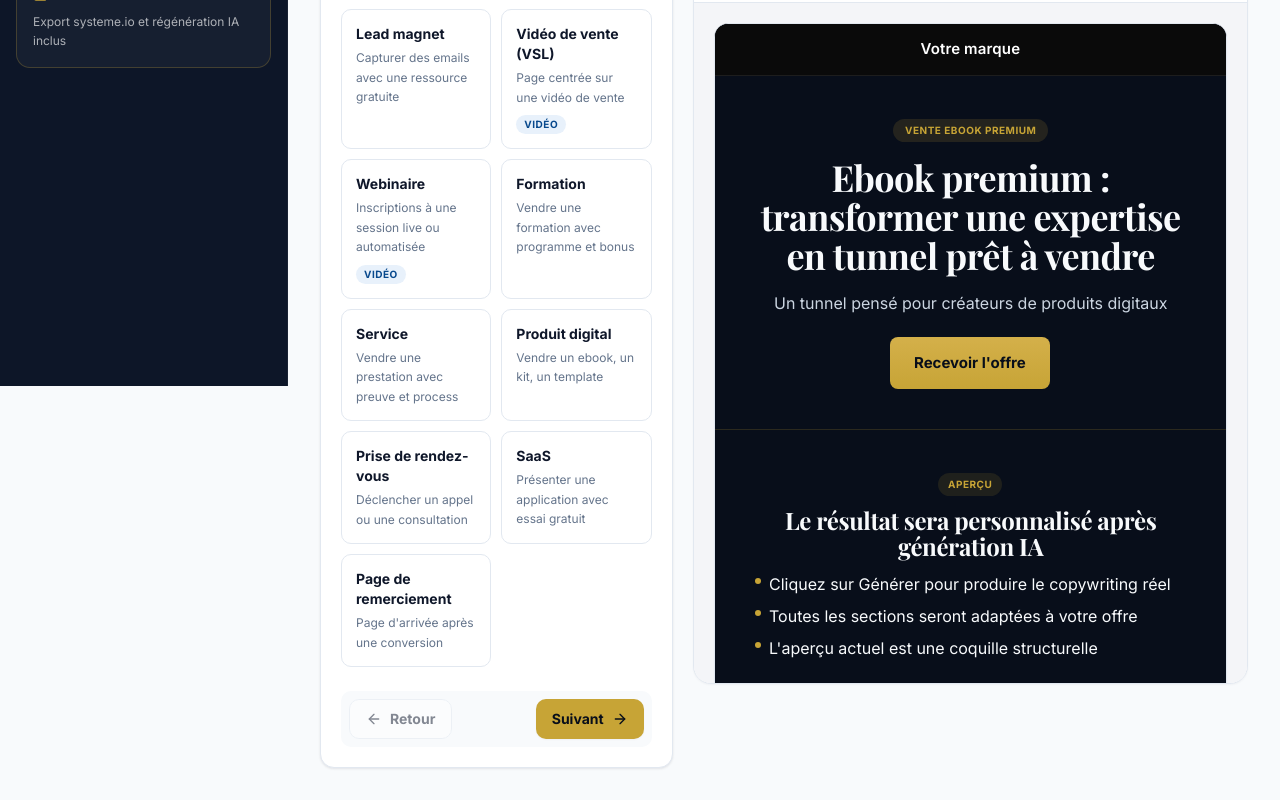
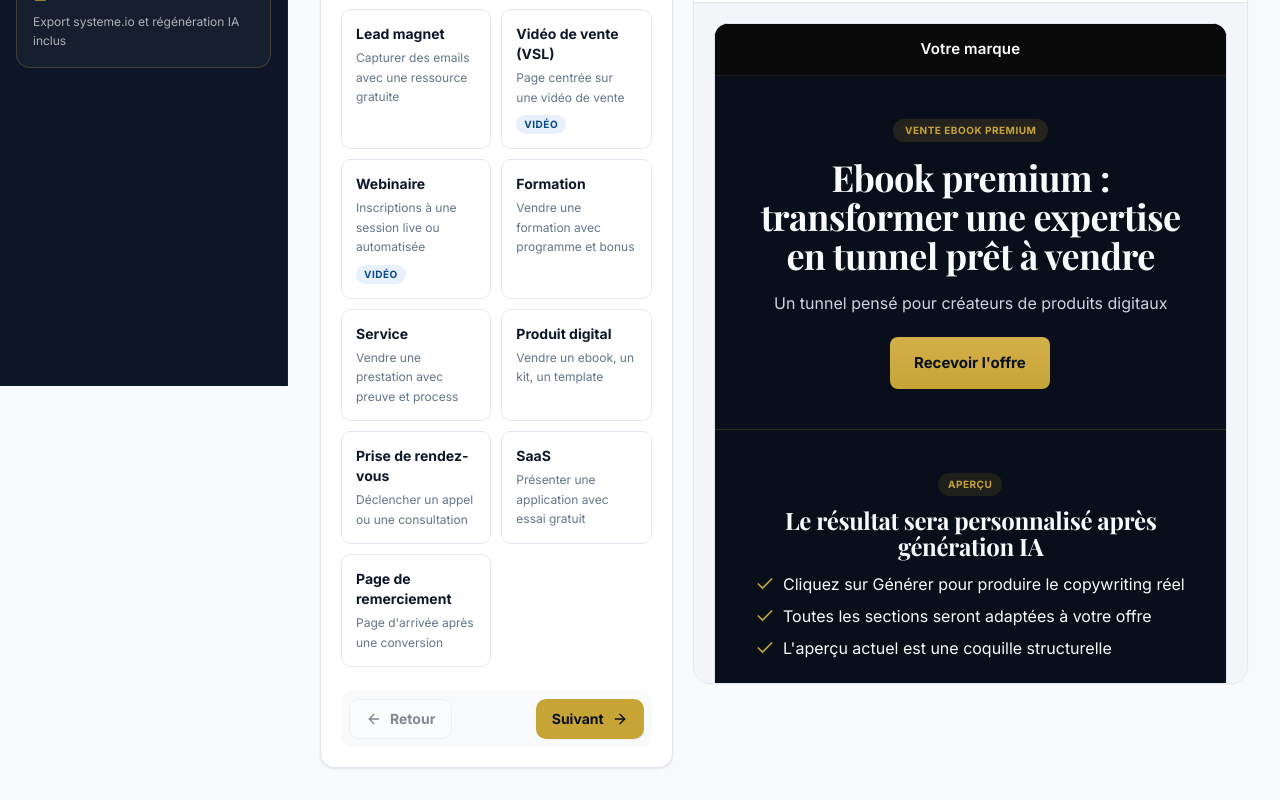
Before and after one commit to Takiyulai/funnelflow-ai, a Next.js app: page /create in a window 1280 px wide. Shown: the part 414-1214 px from the top of the page. Built offline with nearby package versions, Linux system fonts and the light colour scheme; a web font is replaced by a local one.

Commit message:
feat(preview): rendu des icones de bullets selon section.iconName

```diff
--- a/components/funnel/FunnelPreview.tsx
+++ b/components/funnel/FunnelPreview.tsx
@@ -14,6 +14,8 @@ import { useScrollReveal } from "@/hooks/useScrollReveal";
 import { TemplateThemeProvider } from "@/components/funnel/TemplateThemeProvider";
 import { getTemplateButtonAnim } from "@/lib/funnels/templates";
 import FunnelFooter from "@/components/funnel/FunnelFooter";
+import { getIconByName } from "@/components/editor/tabs/items/IconPicker";
+
 
 type PreviewMode = "desktop" | "mobile";
 
@@ -38,8 +40,6 @@ function animOf(
 
 // Helper : extrait les overrides de couleur d'une section (si présents).
 function getSectionColors(section: FunnelSection) {
-  // section.style.colors est ajouté dans cette livraison (Livraison A).
-  // Type-cast tolérant le temps que lib/funnels/types.ts soit étendu.
   const style = (section.style ?? {}) as {
     colors?: { bg?: string; ink?: string; accent?: string };
   };
@@ -66,7 +66,6 @@ export function FunnelPreview({
   const heroSection = visibleSections.find((s) => s.type === "hero");
   const otherSections = visibleSections.filter((s) => s.type !== "hero");
 
-  // Theme parameters from funnel meta + design
   const templateId = (funnel.meta as any)?.templateId ?? "story-sell";
   const design = (funnel.design ?? {}) as any;
   const animationsEnabled = design.animationsEnabled !== false;
@@ -253,11 +252,9 @@ function PreviewBody({
   const titleSize = compact ? "text-[26px] leading-[1.15]" : "text-4xl leading-tight";
   const bodySize = compact ? "text-sm" : "text-base";
 
-  // Hide logo placeholder if no real logo provided
   const hasLogo = Boolean(logoSrc);
   const brandName = extractBrandName(funnel.funnelName || "");
 
-  // Couleurs personnalisées du hero (si définies dans Style → Couleurs)
   const heroColors = heroSection ? getSectionColors(heroSection) : {};
 
   return (
@@ -283,9 +280,6 @@ function PreviewBody({
               : {}),
           }}
         >
-
-
-
           {heroSection.eyebrow && (
             <span
               data-ff-anim={animOf(heroSection.animations, "eyebrow", "fade-in")}
@@ -386,8 +380,12 @@ function SectionBlock({
   const isForm = section.type === "form";
   const hasUploadedImage = section.image?.mode === "upload" && section.image?.url;
 
-  // Couleurs personnalisées de la section (si définies dans Style → Couleurs)
   const colors = getSectionColors(section);
+
+  // Icône par défaut des bullets (et override par bullet via section.bulletIcons[i])
+  const defaultBulletIconName = (section as any).iconName || "check";
+  const DefaultBulletIcon = getIconByName(defaultBulletIconName);
+  const bulletIcons = (section as any).bulletIcons as (string | undefined)[] | undefined;
 
   return (
     <section
@@ -447,21 +445,30 @@ function SectionBlock({
       )}
 
       {Array.isArray(section.bullets) && section.bullets.length > 0 && (
-        <ul data-ff-bullets="stagger" className="ff-bullets space-y-2 mb-4">
-          {section.bullets.map((bullet, i) => (
+        <ul
+          data-ff-bullets="stagger"
+          className="ff-bullets space-y-2 mb-4 list-none pl-0"
+        >
+          {section.bullets.map((bullet, i) => {
+            const PerBulletIcon = bulletIcons?.[i]
+              ? getIconByName(bulletIcons[i])
+              : DefaultBulletIcon;
+            return (
               <li
                 key={i}
                 data-ff-anim={animOf(section.animations, "bullets", "fade-up")}
-              className={`flex gap-2 ${bodySize}`}
-              style={{ opacity: 0.9 }}
+                className={`flex items-start gap-2 ${bodySize}`}
+                style={{ opacity: 0.95 }}
               >
-              <span
-                className="mt-1.5 h-1.5 w-1.5 rounded-full flex-shrink-0"
-                style={{ background: "var(--ff-accent, #31845C)" }}
+                <PerBulletIcon
+                  className="h-5 w-5 shrink-0 mt-0.5"
+                  style={{ color: "var(--ff-accent, #31845C)" }}
+                  aria-hidden="true"
                 />
-              <span>{bullet}</span>
+                <span className="flex-1">{bullet}</span>
               </li>
-          ))}
+            );
+          })}
         </ul>
       )}
 
@@ -538,7 +545,6 @@ function SectionBlock({
   );
 }
 
-// Bloc vidéo embed sécurisé (YouTube / Vimeo / iframe HTTPS générique)
 function VideoEmbedBlock({
   url,
   compact,
@@ -571,7 +577,6 @@ function VideoEmbedBlock({
   );
 }
 
-// Lien CTA réel — utilise la classe ff-btn alimentée par les variables CSS du template
 function CtaLink({
   cta,
   className = "",
@@ -600,6 +605,7 @@ function CtaLink({
     </a>
   );
 }
+
 /**
  * Extrait le nom de marque depuis un titre de tunnel.
  * Exemple : "KHALIS NATURE - Ebook Gratuit" → "KHALIS NATURE"
```
Lines whose indentation alone changed are shown as unchanged.
